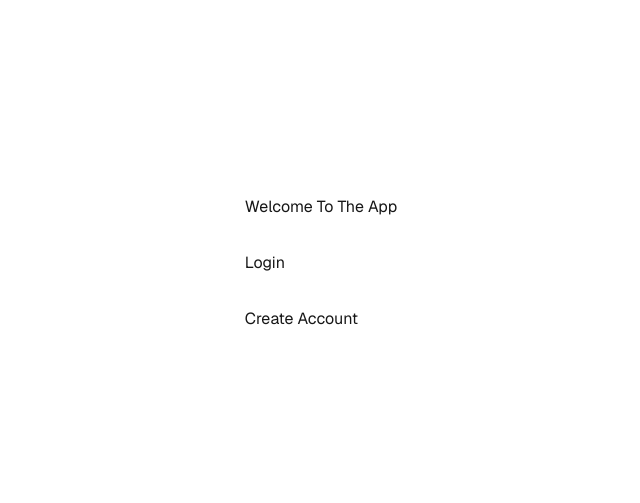
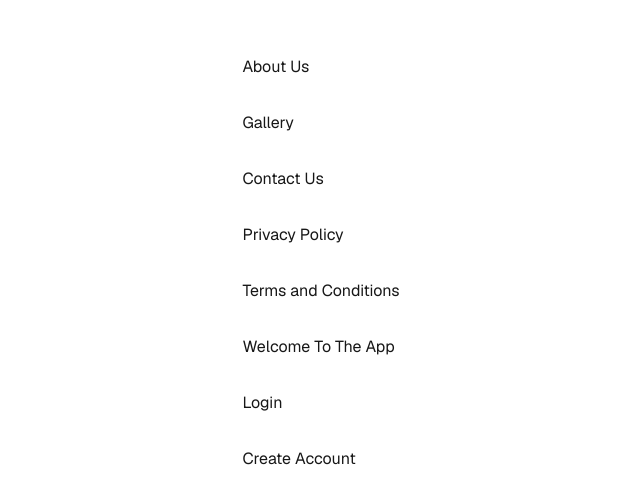
Before and after one commit to sanchit0496/nextjs-prisma-auth, a Next.js app: page / in a window 1280 px wide. Shown: the part 137-640 px from the top of the page, without its empty margins (319-959 px from the left). Built offline with nearby package versions, Linux system fonts and the light colour scheme.

Commit message:
added slug and header redirect all

```diff
--- a/src/app/page.js
+++ b/src/app/page.js
@@ -1,4 +1,5 @@
 "use client"
+import Header from "@/components/Header/Header";
 import { redirect } from "next/navigation";
 
 export default function Home() {
@@ -15,6 +16,7 @@ export default function Home() {
   return (
     <div className="grid grid-rows-[20px_1fr_20px] items-center justify-items-center min-h-screen p-8 pb-20 gap-16 sm:p-20 font-[family-name:var(--font-geist-sans)]">
       <main className="flex flex-col gap-8 row-start-2 items-center sm:items-start">
+        <Header />
         Welcome To The App
         <button onClick={handleLogin}>Login</button>
         <button onClick={handleRegister}>Create Account</button>
--- /dev/null
+++ b/src/components/Header/Header.jsx
@@ -0,0 +1,33 @@
+import Link from 'next/link';
+import React from 'react'
+
+const Header = () => {
+
+    const data = [
+        { name: "About Us", slug: "about-us" },
+        { name: "Gallery", slug: "gallery" },
+        { name: "Contact Us", slug: "contact-us" },
+        { name: "Privacy Policy", slug: "privacy-policy" },
+        { name: "Terms and Conditions", slug: "terms-conditions" },
+    ];
+
+    // Use map() to render the data
+    const UIRender = () => {
+        return data.map((item, index) => (
+            <div key={index}>
+                <Link href={`/content/${item.slug}`}>
+                    <span>{item.name}</span>
+                </Link>
+            </div>
+        ));
+    };
+
+
+  return (
+    <>
+    {UIRender()}
+    </>
+  )
+}
+
+export default Header
```
